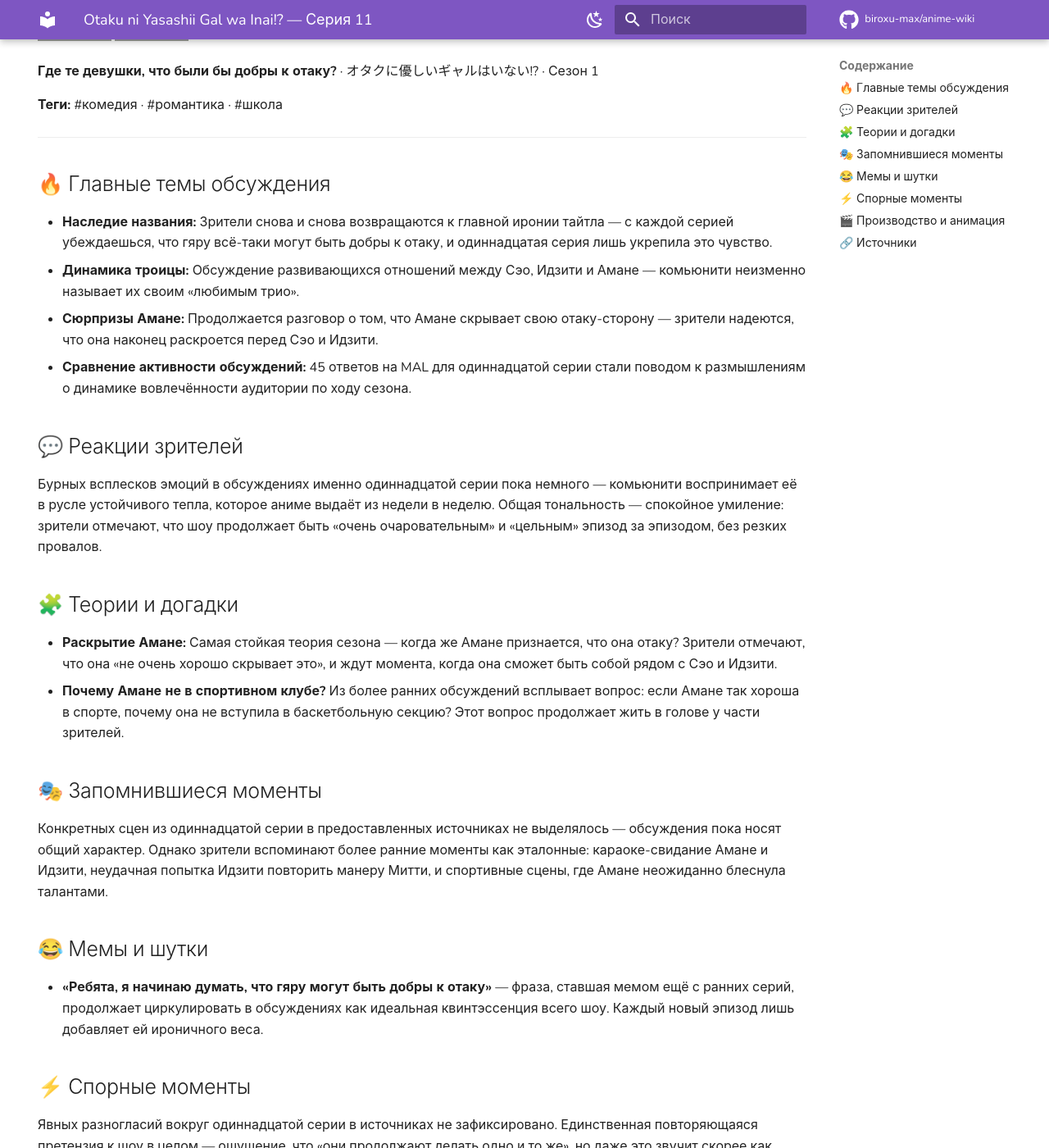
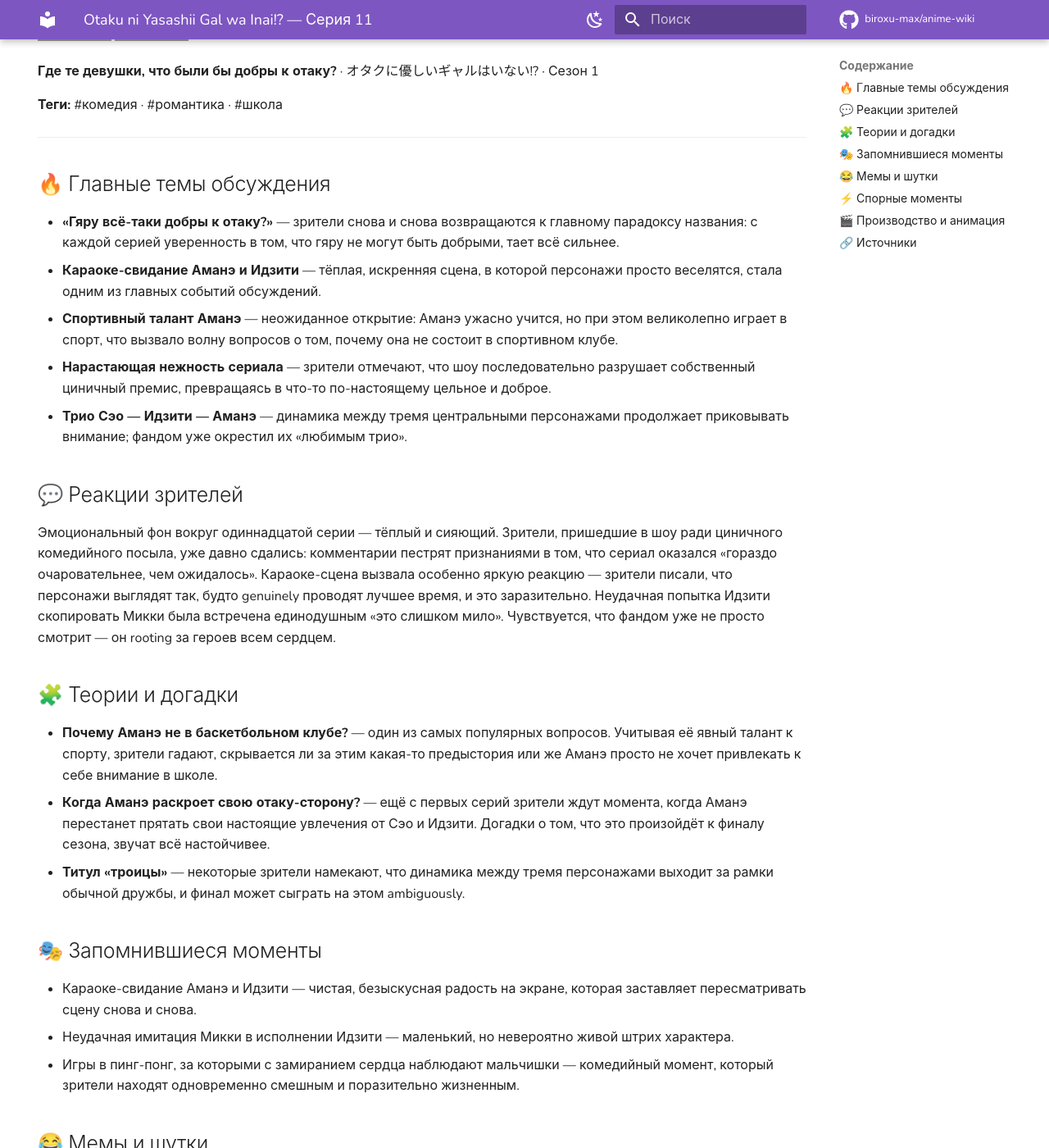
Before and after one commit to biroxu-max/anime-wiki, an MkDocs documentation site: the page built from docs/anime/otaku-yasashii-gal/ep-11.md, in a window 1280 px wide and 1400 px high, scrolled down 237 px. Shown: the whole window at 82% size. Built offline with MkDocs 1.6.1 and Material for MkDocs 9.7.7, drawn with Linux system fonts in a browser that asks for light colours; comment, search, counter and statistics services are not loaded; some of the changed text lies outside the part shown; grey boxes are pictures that could not be loaded.

Commit message:
chore(wiki): +otaku-yasashii-gal ep11

```diff
--- a/docs/anime/otaku-yasashii-gal/ep-11.md
+++ b/docs/anime/otaku-yasashii-gal/ep-11.md
@@ -19,35 +19,40 @@ hide:
 
 ## 🔥 Главные темы обсуждения
 
-- **Наследие названия:** Зрители снова и снова возвращаются к главной иронии тайтла — с каждой серией убеждаешься, что гяру всё-таки могут быть добры к отаку, и одиннадцатая серия лишь укрепила это чувство.
-- **Динамика троицы:** Обсуждение развивающихся отношений между Сэо, Идзити и Амане — комьюнити неизменно называет их своим «любимым трио».
-- **Сюрпризы Амане:** Продолжается разговор о том, что Амане скрывает свою отаку-сторону — зрители надеются, что она наконец раскроется перед Сэо и Идзити.
-- **Сравнение активности обсуждений:** 45 ответов на MAL для одиннадцатой серии стали поводом к размышлениям о динамике вовлечённости аудитории по ходу сезона.
+- **«Гяру всё-таки добры к отаку?»** — зрители снова и снова возвращаются к главному парадоксу названия: с каждой серией уверенность в том, что гяру не могут быть добрыми, тает всё сильнее.
+- **Караоке-свидание Аманэ и Идзити** — тёплая, искренняя сцена, в которой персонажи просто веселятся, стала одним из главных событий обсуждений.
+- **Спортивный талант Аманэ** — неожиданное открытие: Аманэ ужасно учится, но при этом великолепно играет в спорт, что вызвало волну вопросов о том, почему она не состоит в спортивном клубе.
+- **Нарастающая нежность сериала** — зрители отмечают, что шоу последовательно разрушает собственный циничный премис, превращаясь в что-то по-настоящему цельное и доброе.
+- **Трио Сэо — Идзити — Аманэ** — динамика между тремя центральными персонажами продолжает приковывать внимание; фандом уже окрестил их «любимым трио».
 
 ## 💬 Реакции зрителей
 
-Бурных всплесков эмоций в обсуждениях именно одиннадцатой серии пока немного — комьюнити воспринимает её в русле устойчивого тепла, которое аниме выдаёт из недели в неделю. Общая тональность — спокойное умиление: зрители отмечают, что шоу продолжает быть «очень очаровательным» и «цельным» эпизод за эпизодом, без резких провалов.
+Эмоциональный фон вокруг одиннадцатой серии — тёплый и сияющий. Зрители, пришедшие в шоу ради циничного комедийного посыла, уже давно сдались: комментарии пестрят признаниями в том, что сериал оказался «гораздо очаровательнее, чем ожидалось». Караоке-сцена вызвала особенно яркую реакцию — зрители писали, что персонажи выглядят так, будто genuinely проводят лучшее время, и это заразительно. Неудачная попытка Идзити скопировать Микки была встречена единодушным «это слишком мило». Чувствуется, что фандом уже не просто смотрит — он rooting за героев всем сердцем.
 
 ## 🧩 Теории и догадки
 
-- **Раскрытие Амане:** Самая стойкая теория сезона — когда же Амане признается, что она отаку? Зрители отмечают, что она «не очень хорошо скрывает это», и ждут момента, когда она сможет быть собой рядом с Сэо и Идзити.
-- **Почему Амане не в спортивном клубе?** Из более ранних обсуждений всплывает вопрос: если Амане так хороша в спорте, почему она не вступила в баскетбольную секцию? Этот вопрос продолжает жить в голове у части зрителей.
+- **Почему Аманэ не в баскетбольном клубе?** — один из самых популярных вопросов. Учитывая её явный талант к спорту, зрители гадают, скрывается ли за этим какая-то предыстория или же Аманэ просто не хочет привлекать к себе внимание в школе.
+- **Когда Аманэ раскроет свою отаку-сторону?** — ещё с первых серий зрители ждут момента, когда Аманэ перестанет прятать свои настоящие увлечения от Сэо и Идзити. Догадки о том, что это произойдёт к финалу сезона, звучат всё настойчивее.
+- **Титул «троицы»** — некоторые зрители намекают, что динамика между тремя персонажами выходит за рамки обычной дружбы, и финал может сыграть на этом ambiguously.
 
 ## 🎭 Запомнившиеся моменты
 
-Конкретных сцен из одиннадцатой серии в предоставленных источниках не выделялось — обсуждения пока носят общий характер. Однако зрители вспоминают более ранние моменты как эталонные: караоке-свидание Амане и Идзити, неудачная попытка Идзити повторить манеру Митти, и спортивные сцены, где Амане неожиданно блеснула талантами.
+- Караоке-свидание Аманэ и Идзити — чистая, безыскусная радость на экране, которая заставляет пересматривать сцену снова и снова.
+- Неудачная имитация Микки в исполнении Идзити — маленький, но невероятно живой штрих характера.
+- Игры в пинг-понг, за которыми с замиранием сердца наблюдают мальчишки — комедийный момент, который зрители находят одновременно смешным и поразительно жизненным.
 
 ## 😂 Мемы и шутки
 
-- **«Ребята, я начинаю думать, что гяру могут быть добры к отаку»** — фраза, ставшая мемом ещё с ранних серий, продолжает циркулировать в обсуждениях как идеальная квинтэссенция всего шоу. Каждый новый эпизод лишь добавляет ей ироничного веса.
+- **«Парни, я начинаю думать, что гяру всё-таки могут быть добрыми к отаку»** — фраза, которая стала настоящим мемом фандома. Она звучит в каждой теме обсуждения и служит идеальным воплощением того, как сериал методично разрушает собственное название. Чем дальше заходит шоу, тем ироничнее и теплее звучит эта цитата.
+- **«Смотреть пинг-понг ради... ударов Итидзи»** — шутка о том, что школьные парни нашли совершенно очевидный (и совершенно не спортивный) повод приходить на матчи, вызвала единодушное понимание и смех в комментариях.
 
 ## ⚡ Спорные моменты
 
-Явных разногласий вокруг одиннадцатой серии в источниках не зафиксировано. Единственная повторяющаяся претензия к шоу в целом — ощущение, что «они продолжают делать одно и то же», но даже это звучит скорее как мягкая придирка, а не серьёзная критика.
+Серьёзных разногласий в обсуждении одиннадцатой серии не намечается — фандом словно сдался под напором всеобщей доброты. Единственная повторяющаяся претензия, тянущаяся через весь сезон, касается того, что сериал порой **слишком придерживается установленных паттернов** и не даёт персонажам развиваться за пределы привычных ролей. Но даже эта критика звучит скорее как мягкая пожелательная нотка, а не как недовольство.
 
 ## 🎬 Производство и анимация
 
-Обсуждения производства сфокусированы на общих визуальных качествах сериала: зрители хвалят цветовую палитру, арт-стайл и анимацию, называя их «интересными для взгляда». Конкретных замечаний о работе отдельных аниматоров или режиссуре именно в одиннадцатой серии в источниках пока нет.
+Визуальная составляющая сериала продолжает получать стабильную похвалу. Зрители выделяют **приятную цветовую палитру, интересный арт-стиль и плавную анимацию** — особенно в сценах с активными действиями вроде караоке и пинг-понга. Конкретных имён ключевых аниматоров в обсуждениях не называют, но общее впечатление от производства стабильно позитивное: шоу выглядит свежо и внимательно к деталям мимики персонажей, что особенно важно для такого эмоционально тонкого материала.
 
 ## 🔗 Источники
 
```
Also changed, not shown: docs/anime/otaku-yasashii-gal/index.md (+1 -1 lines).
